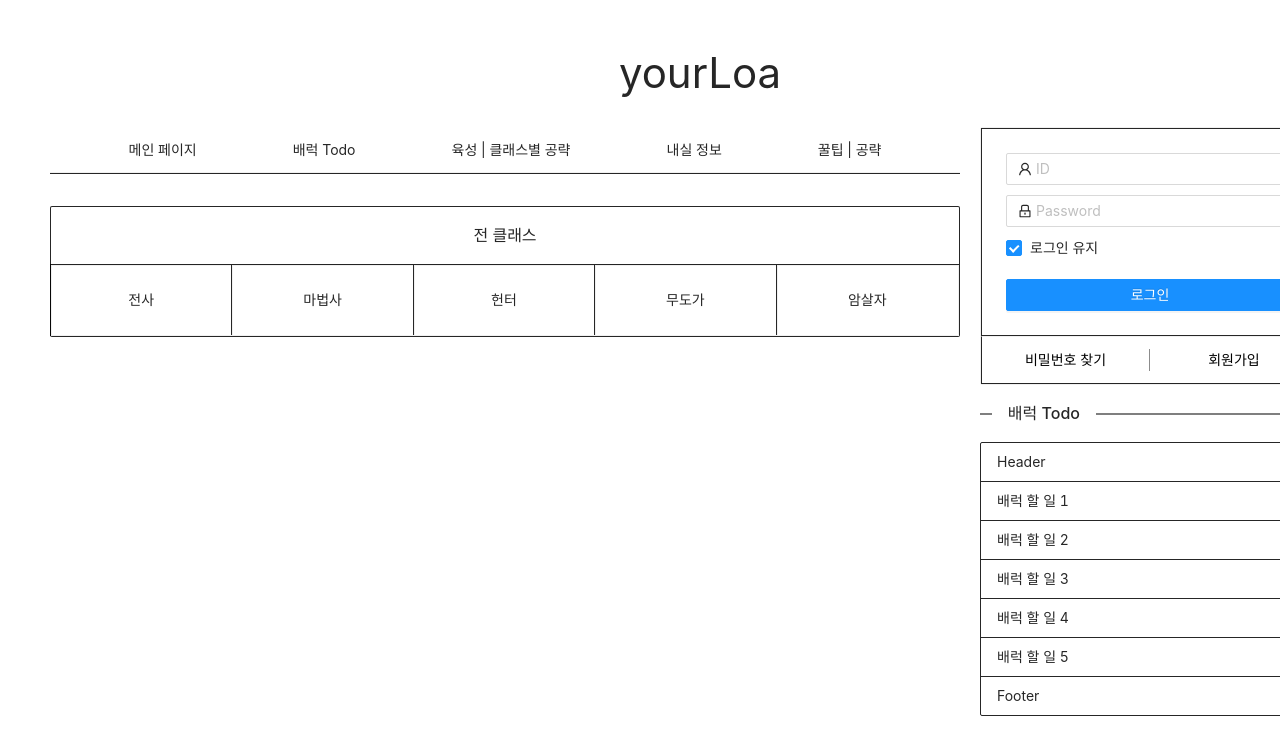
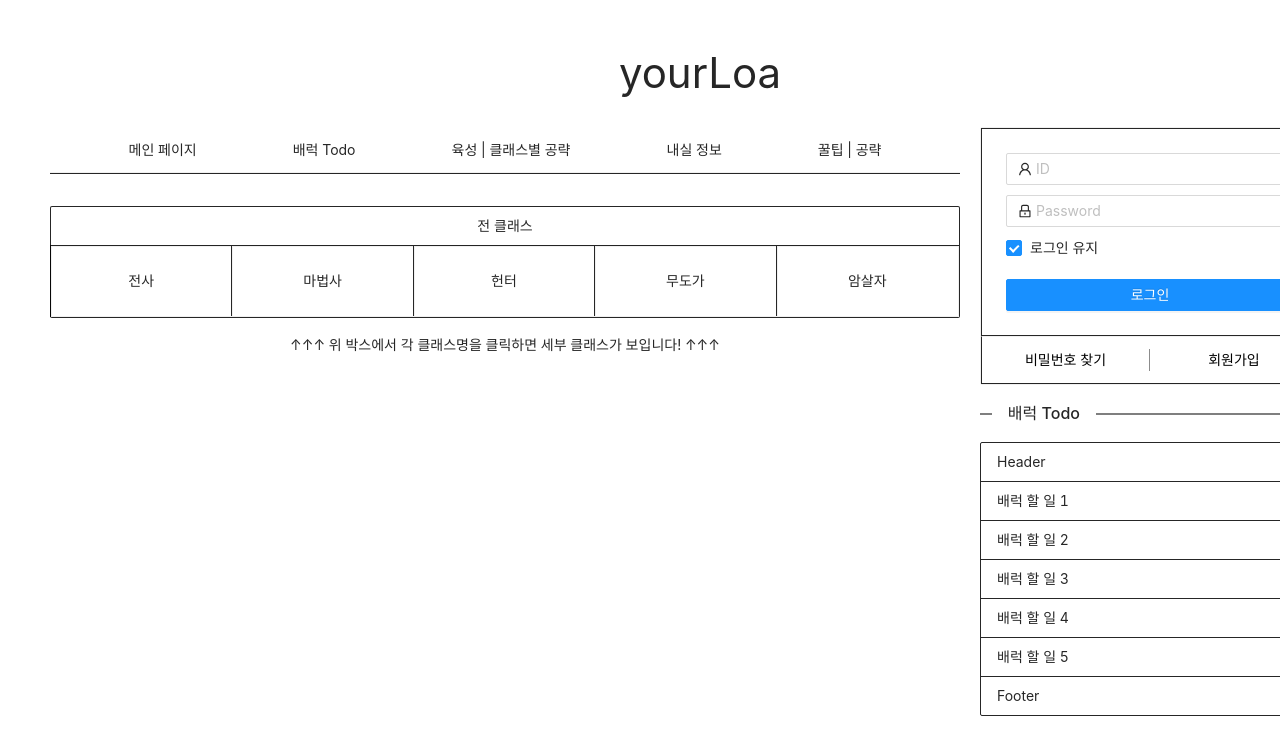
Before and after one commit to nakseono/yourLoa, a Next.js app: page /Guide in a window 1280 px wide. Shown: the top 754 px of the page. Built offline with nearby package versions, Linux system fonts and the light colour scheme.

Commit message:
직업군 선택 알림 추가 & styled 정리

```diff
--- a/pages/Guide.js
+++ b/pages/Guide.js
@@ -1,5 +1,6 @@
 import React, { useState, useCallback } from "react";
 import { Card } from "antd";
+import styled from "styled-components";
 
 import AppLayout from "../components/AppLayout.js";
 
@@ -10,6 +11,9 @@ import FighterPage from "./Guide/GuidePages/Fighter/FighterPage";
 import AssasinPage from "./Guide/GuidePages/Assasin/AssasinPage";
 
 const Guide = () => {
+  //! <-- states -->
+  const [adviceMessage, setMessage] = useState(true);
+
   const [isWarrior, setWarriorPage] = useState(false);
   const [isMagician, setMagicianPage] = useState(false);
   const [isHunter, setHunterPage] = useState(false);
@@ -17,6 +21,7 @@ const Guide = () => {
   const [isAssasin, setAssasinPage] = useState(false);
 
   const clearState = useCallback(() => {
+    setMessage(false);
     setWarriorPage(false);
     setMagicianPage(false);
     setHunterPage(false);
@@ -45,64 +50,59 @@ const Guide = () => {
     setAssasinPage(true);
   };
 
+  //! <-- styled -->
+
+  const CardWrapper = styled(Card)`
+    border: 0.5px solid;
+    margin-top: 2rem;
+  `;
+
+  const CardCompoStyled = styled(Card.Grid)`
+    width: 20%;
+    border-right: solid 0.5px;
+    display: flex;
+    justify-content: center;
+  `;
+
   return (
     <AppLayout>
-      <Card
+      <CardWrapper
         title="전 클래스"
         headStyle={{ display: "flex", justifyContent: "center" }}
-        style={{ border: "0.5px solid", marginTop: "2rem" }}
+        size="small"
       >
-        <Card.Grid
-          style={{
-            width: "20%",
-            borderRight: "solid 0.5px",
-            justifyContent: "center",
-            display: "flex",
-          }}
-          onClick={clickWarrior}
-        >
+        <CardCompoStyled onClick={clickWarrior}>
           <div>전사</div>
-        </Card.Grid>
-        <Card.Grid
-          style={{
-            width: "20%",
-            borderRight: "solid 0.5px",
-            justifyContent: "center",
-            display: "flex",
-          }}
-          onClick={clickMagician}
-        >
+        </CardCompoStyled>
+        <CardCompoStyled onClick={clickMagician}>
           <div>마법사</div>
-        </Card.Grid>
-        <Card.Grid
-          style={{
-            width: "20%",
-            borderRight: "solid 0.5px",
-            justifyContent: "center",
-            display: "flex",
-          }}
-          onClick={clickHunter}
-        >
+        </CardCompoStyled>
+        <CardCompoStyled onClick={clickHunter}>
           <div>헌터</div>
-        </Card.Grid>
-        <Card.Grid
-          style={{
-            width: "20%",
-            borderRight: "solid 0.5px",
-            justifyContent: "center",
-            display: "flex",
-          }}
-          onClick={clickFighter}
-        >
+        </CardCompoStyled>
+        <CardCompoStyled onClick={clickFighter}>
           <div>무도가</div>
-        </Card.Grid>
+        </CardCompoStyled>
         <Card.Grid
           style={{ width: "20%", justifyContent: "center", display: "flex" }}
           onClick={clickAssasin}
         >
           <div>암살자</div>
         </Card.Grid>
-      </Card>
+      </CardWrapper>
+      {adviceMessage ? (
+        <div
+          style={{
+            display: "flex",
+            justifyContent: "center",
+            marginTop: "1rem",
+          }}
+        >
+          ↑↑↑ 위 박스에서 각 클래스명을 클릭하면 세부 클래스가 보입니다! ↑↑↑
+        </div>
+      ) : (
+        <></>
+      )}
       {isWarrior ? <WarriorPage /> : <></>}
       {isMagician ? <MagicianPage /> : <></>}
       {isHunter ? <HunterPage /> : <></>}
```
